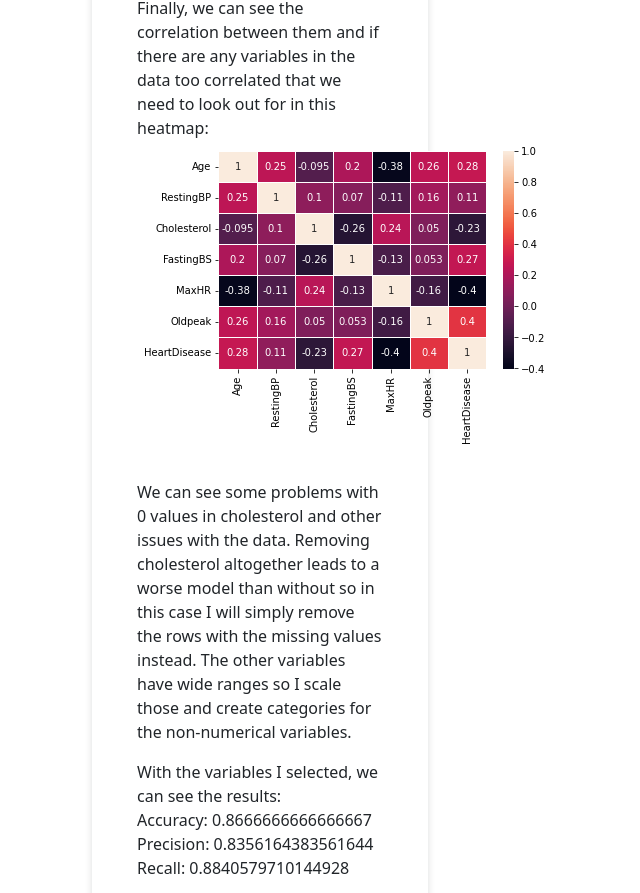
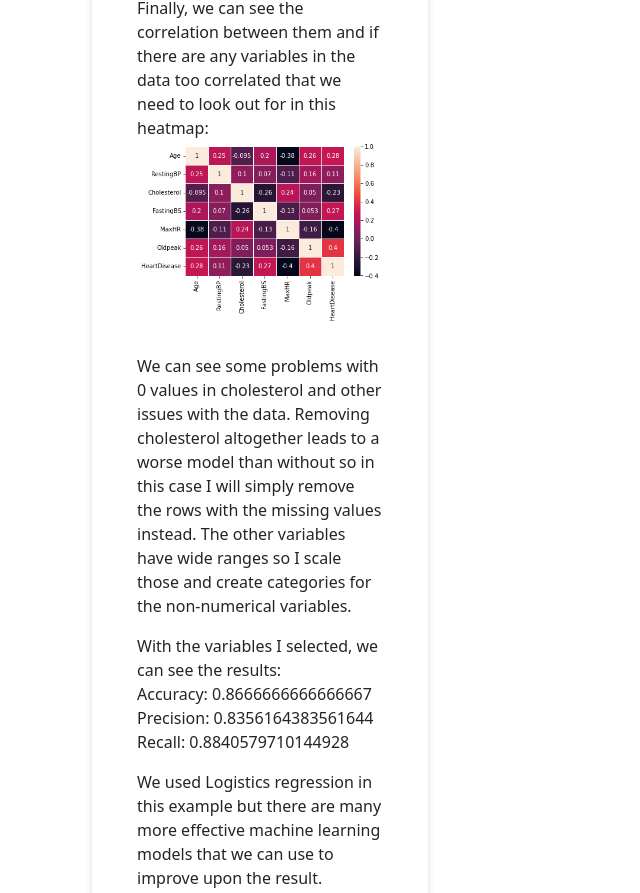
Before and after one commit to mdsouthworth1/mdsouthworth.github.io, a website: page index.html in a window 1280 px wide. Shown: the part 3950-4843 px from the top of the page, without its empty margins (0-640 px from the left). Drawn offline with nearby package versions, Linux system fonts and the light colour scheme; files that its build step writes are made by us from their sources; files whose address does not match are found by name.

Commit message:
Update index.html

```diff
--- a/index.html
+++ b/index.html
@@ -237,7 +237,7 @@ Beta Gamma Sigma Honor Society <br>
                       <img src="images/ageoldpeakrange.png" class="img-fluid" alt="Distribution of oldpeak">
                       <img src="images/cholesterol.png" class="img-fluid" alt="Distribution of cholesterol"><br>
                       Finally, we can see the correlation between them and if there are any variables in the data too correlated that we need to look out for in this heatmap:
-                      <img src="images/heatmap.png" alt="heatmap"><br>
+                      <img src="images/heatmap.png" alt="heatmap" class="img-fluid"><br>
                       We can see some problems with 0 values in cholesterol and other issues with the data. Removing cholesterol altogether leads to a worse model than without so in this case I will simply remove the rows with the missing values instead. The other variables have wide ranges so I scale those and create categories for the non-numerical variables.
                     </p>
                     <p>With the variables I selected, we can see the results:<br>
```
